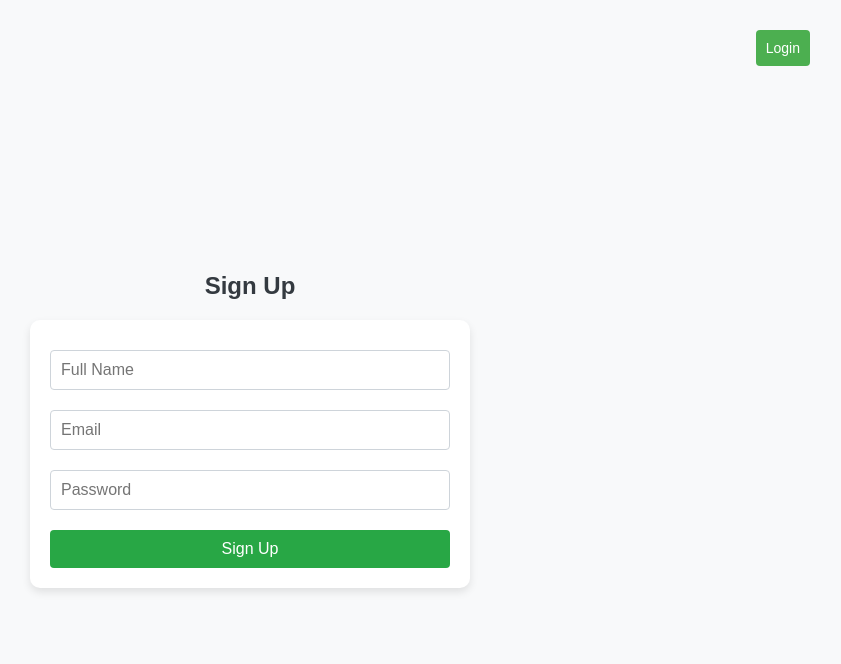
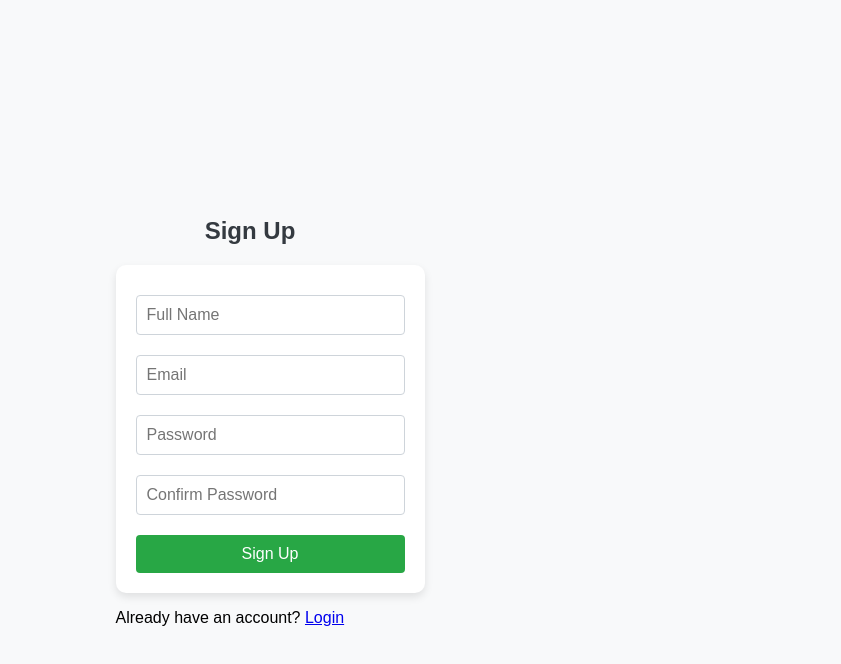
Before and after one commit to Saurabh4810/-Task-9.1C, a React (Create React App) app: page /signup in a window 1280 px wide. Shown: the top 664 px of the page, without its empty margins (390-1231 px from the left). Built offline with nearby package versions, Linux system fonts and the light colour scheme.

Commit message:
Update signup.js

```diff
--- a/src/signup.js
+++ b/src/signup.js
@@ -2,18 +2,25 @@
 import { auth, db } from './firebaseConfig';
 import { createUserWithEmailAndPassword } from 'firebase/auth';
 import { setDoc, doc } from 'firebase/firestore';
-import { useNavigate } from 'react-router-dom';
+import { useNavigate, Link } from 'react-router-dom';
 import './shared.css';
 
 function Signup() {
   const [email, setEmail] = useState('');
   const [password, setPassword] = useState('');
+  const [confirmPassword, setConfirmPassword] = useState('');
   const [fullName, setFullName] = useState('');
   const [error, setError] = useState('');
   const navigate = useNavigate();
 
   const handleSubmit = async (e) => {
     e.preventDefault();
+
+    if (password !== confirmPassword) {
+      setError('Passwords do not match.');
+      return;
+    }
+
     try {
       const userCredential = await createUserWithEmailAndPassword(auth, email, password);
       const user = userCredential.user;
@@ -32,6 +39,7 @@
 
   return (
     <div className="form-container">
+      <div className="auth-box">
         <h2>Sign Up</h2>
         <form onSubmit={handleSubmit}>
           <input
@@ -55,10 +63,20 @@
             onChange={(e) => setPassword(e.target.value)}
             required
           />
+          <input
+            type="password"
+            placeholder="Confirm Password"
+            value={confirmPassword}
+            onChange={(e) => setConfirmPassword(e.target.value)}
+            required
+          />
           <button type="submit">Sign Up</button>
           {error && <p className="error-message">{error}</p>}
         </form>
-      <button onClick={() => navigate('/login')} className="right-top1">Login</button>
+        <p className="auth-link">
+          Already have an account? <Link to="/login">Login</Link>
+        </p>
+      </div>
     </div>
   );
 }
```
Lines whose indentation alone changed are shown as unchanged.
